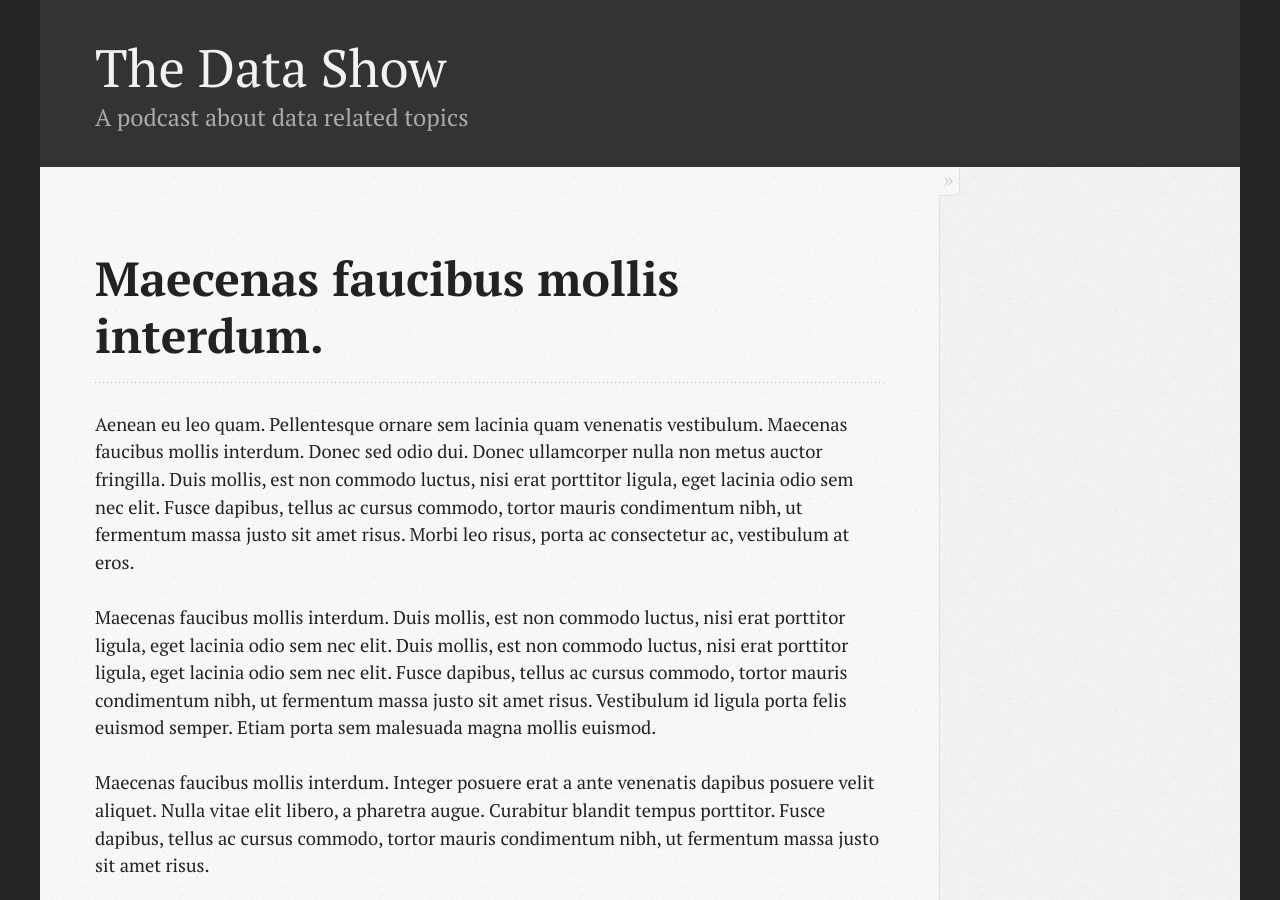
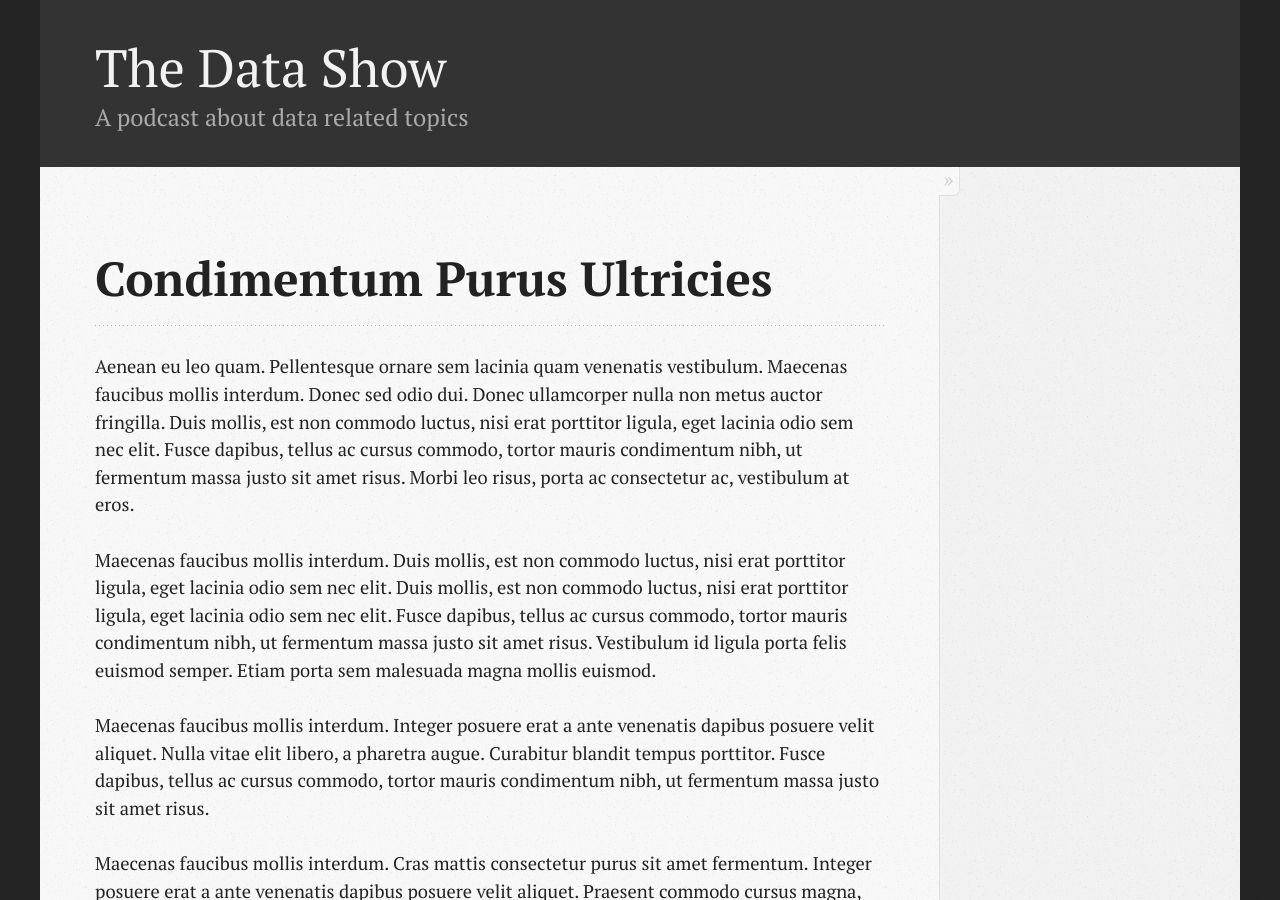
Before and after one commit to thedatashow/thedatashow.github.com, a Jekyll site: the page built from _posts/2013-02-03-condimentum-purus-ultricies.markdown, in a window 1280 px wide and 900 px high. Built offline with Jekyll 4.4.1, drawn with Linux system fonts in a browser that asks for light colours; Markdown is read by kramdown in place of the engine named in the settings; comment, search, counter and statistics services are not loaded.

Commit message:
changing the name of the sample post

```diff
--- a/_posts/2013-01-01-the-bourne-identity-a-lot-realer-that-one-might-think.markdown
+++ b/_posts/2013-02-03-condimentum-purus-ultricies.markdown
@@ -1,6 +1,6 @@
 ---
 layout: post
-title: "Maecenas faucibus mollis interdum."
+title: "Condimentum Purus Ultricies"
 duration: 18:24
 length: 17068092
 comments: true
```
